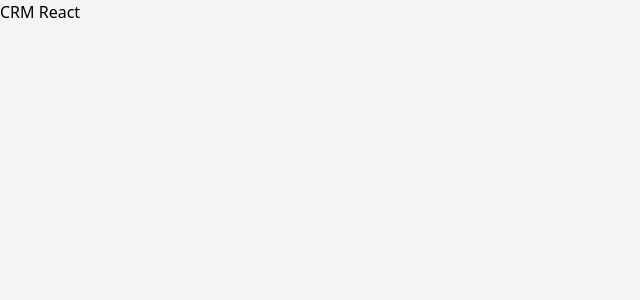
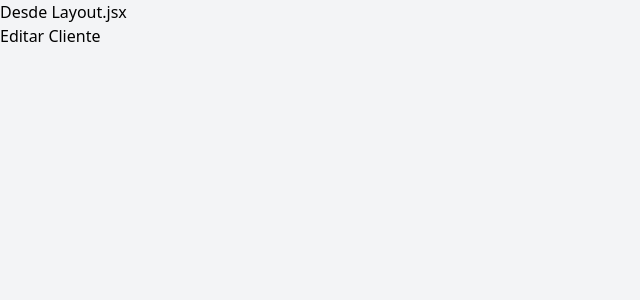
Before and after one commit to hroddev/crm-react, a React (Vite) app: page /clientes/editar/1 in a window 1280 px wide. Shown: the top 300 px of the page, without its empty margins (0-640 px from the left). Built offline with nearby package versions, Linux system fonts and the light colour scheme.

Commit message:
install react router, add pages and layout

```diff
--- a/package.json
+++ b/package.json
@@ -12,6 +12,7 @@
     "postcss": "^8.4.14",
     "react": "^18.0.0",
     "react-dom": "^18.0.0",
+    "react-router-dom": "^6.3.0",
     "tailwindcss": "^3.0.24"
   },
   "devDependencies": {
--- a/src/App.jsx
+++ b/src/App.jsx
@@ -1,9 +1,21 @@
-import { useState } from 'react'
+import { Route, Routes, BrowserRouter }  from 'react-router-dom'
+import Layout from './layout/Layout'
+import Home from './pages/Home'
+import NewClient from './pages/NewClient'
+import EditClient from './pages/EditClient'
 
 function App() {
 
   return (
-    <h1>CRM React</h1>
+    <BrowserRouter>
+      <Routes>
+        <Route path='/clientes' element={<Layout />}>
+            <Route index element={<Home />}/>
+            <Route path='nuevo' element={<NewClient/>} />
+            <Route path='editar/:id' element={<EditClient/>} />
+        </Route>
+      </Routes>
+    </BrowserRouter>
   )
 }
 
--- /dev/null
+++ b/src/layout/Layout.jsx
@@ -0,0 +1,14 @@
+import { Outlet } from 'react-router-dom'
+
+const Layout = () => {
+  return (
+    <div>
+      <h1>Desde Layout.jsx</h1>
+
+
+      <Outlet />
+    </div>
+  )
+}
+
+export default Layout
--- /dev/null
+++ b/src/layout/StartSession.jsx
@@ -0,0 +1,12 @@
+import { Outlet } from "react-router-dom"
+
+const StartSession = () => {
+  return (
+    <div>
+      <h1>Desde Iniciar Sesion</h1>
+      <Outlet />
+    </div>
+  )
+}
+
+export default StartSession
--- /dev/null
+++ b/src/pages/EditClient.jsx
@@ -0,0 +1,11 @@
+import React from 'react'
+
+const EditClient = () => {
+  return (
+    <div>
+      <h1>Editar Cliente</h1>
+    </div>
+  )
+}
+
+export default EditClient
--- /dev/null
+++ b/src/pages/Home.jsx
@@ -0,0 +1,11 @@
+import React from 'react'
+
+const Home = () => {
+  return (
+    <div>
+      <h1>Inicio</h1>
+    </div>
+  )
+}
+
+export default Home
--- /dev/null
+++ b/src/pages/LoginForm.jsx
@@ -0,0 +1,10 @@
+
+const LoginForm = () => {
+  return (
+    <div>
+      <h1>Formulario de inicio</h1>
+    </div>
+  )
+}
+
+export default LoginForm
--- /dev/null
+++ b/src/pages/NewClient.jsx
@@ -0,0 +1,11 @@
+import React from 'react'
+
+const NewClient = () => {
+  return (
+    <div>
+      <h1>Nuevo Cliente</h1>
+    </div>
+  )
+}
+
+export default NewClient
```
Also changed, not shown: 1 other file (tests, documents, lock files or other folders).
